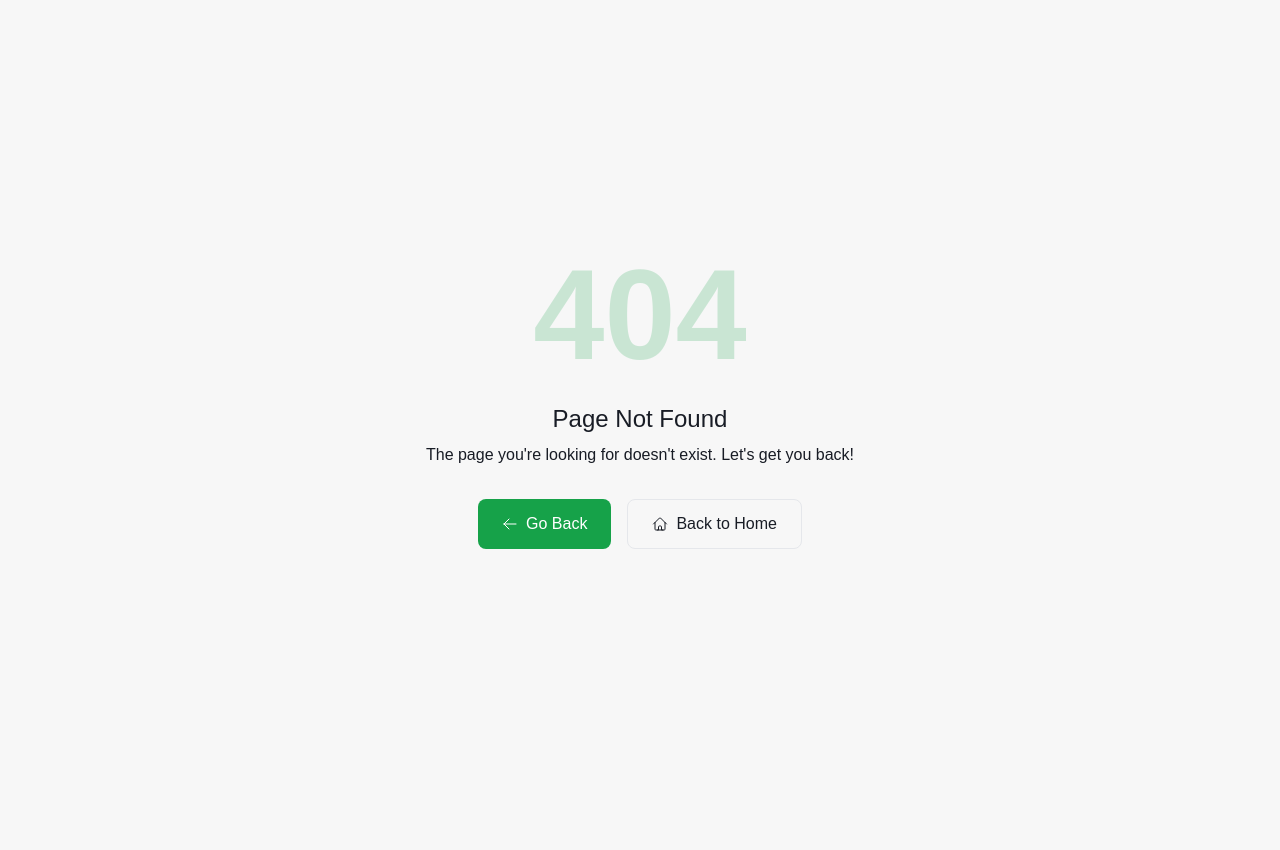
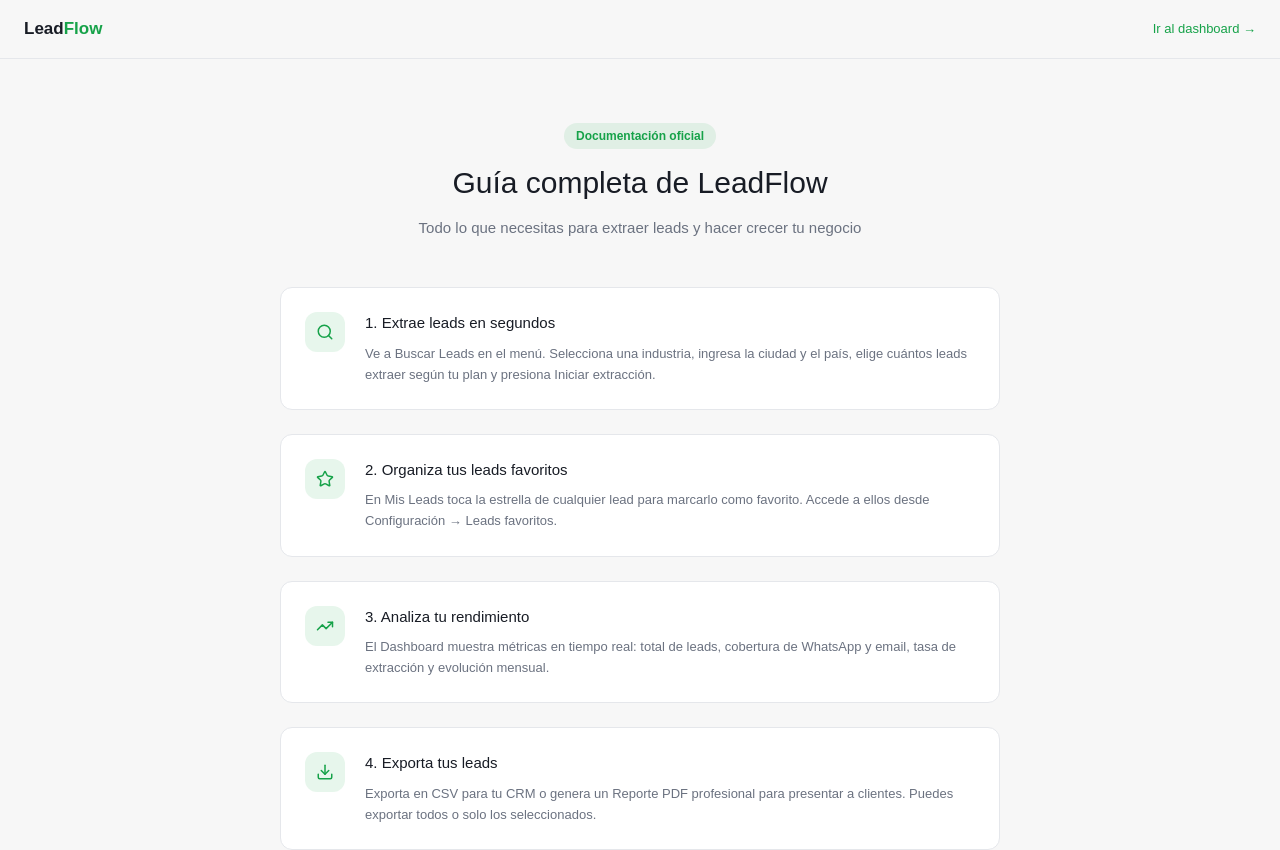
Before and after one commit to mileidisjohana196-gif/Appleadflow, a Next.js app: page /guide in a window 1280 px wide. Before the commit this address had no page. Shown: the top 850 px of the page. Before the commit the page ends 800 px from the top, so only its background shows below. Built offline with nearby package versions, Linux system fonts and the light colour scheme.

Commit message:
feat: guide, privacy pages and correct help links

```diff
--- /dev/null
+++ b/src/app/guide/page.tsx
@@ -0,0 +1,49 @@
+import React from 'react';
+import { Target, Star, TrendingUp, Award, Zap, Key, Download, Search } from 'lucide-react';
+
+export default function GuidePage() {
+  return (
+    <div className="min-h-screen bg-background">
+      <nav className="border-b border-border px-6 py-4 flex items-center justify-between">
+        <a href="/" className="font-bold text-[17px]">Lead<span className="text-primary">Flow</span></a>
+        <a href="/leads-dashboard" className="text-[13px] font-medium text-primary hover:underline">Ir al dashboard →</a>
+      </nav>
+      <div className="max-w-3xl mx-auto px-6 py-16">
+        <div className="text-center mb-12">
+          <span className="inline-block bg-primary/10 text-primary text-[12px] font-semibold px-3 py-1 rounded-full mb-4">Documentación oficial</span>
+          <h1 className="text-3xl font-800 text-foreground mb-4">Guía completa de LeadFlow</h1>
+          <p className="text-[15px] text-muted-foreground">Todo lo que necesitas para extraer leads y hacer crecer tu negocio</p>
+        </div>
+        <div className="space-y-6">
+          {[
+            { icon: Search,     title: '1. Extrae leads en segundos',             desc: 'Ve a Buscar Leads en el menú. Selecciona una industria, ingresa la ciudad y el país, elige cuántos leads extraer según tu plan y presiona Iniciar extracción.' },
+            { icon: Star,       title: '2. Organiza tus leads favoritos',          desc: 'En Mis Leads toca la estrella de cualquier lead para marcarlo como favorito. Accede a ellos desde Configuración → Leads favoritos.' },
+            { icon: TrendingUp, title: '3. Analiza tu rendimiento',                desc: 'El Dashboard muestra métricas en tiempo real: total de leads, cobertura de WhatsApp y email, tasa de extracción y evolución mensual.' },
+            { icon: Download,   title: '4. Exporta tus leads',                    desc: 'Exporta en CSV para tu CRM o genera un Reporte PDF profesional para presentar a clientes. Puedes exportar todos o solo los seleccionados.' },
+            { icon: Zap,        title: '5. Optimiza tu cuota',                    desc: 'Extrae por industrias específicas con alta demanda y ciudades concretas. Prioriza leads con WhatsApp disponible para mayor tasa de respuesta.' },
+            { icon: Key,        title: '6. API Access (Pro y Enterprise)',         desc: 'Genera tu API Key en Configuración → API Access. Usa el endpoint GET /api/leads con header Authorization: Bearer TU_API_KEY.' },
+            { icon: Award,      title: '7. Mejores prácticas para cerrar ventas', desc: 'Contacta leads dentro de las primeras 24 horas. Personaliza tu mensaje con el nombre del negocio y ciudad. Sé directo y ofrece valor inmediato.' },
+          ].map((item, i) => (
+            <div key={i} className="flex gap-5 p-6 border border-border rounded-xl bg-card">
+              <div className="w-10 h-10 rounded-xl bg-primary/10 flex items-center justify-center shrink-0">
+                <item.icon size={18} className="text-primary" />
+              </div>
+              <div>
+                <h3 className="text-[15px] font-700 text-foreground mb-2">{item.title}</h3>
+                <p className="text-[13px] text-muted-foreground leading-relaxed">{item.desc}</p>
+              </div>
+            </div>
+          ))}
+        </div>
+        <div className="mt-10 bg-green-50 border border-green-200 rounded-xl p-6 text-center">
+          <p className="text-[14px] font-700 text-green-800 mb-2">¿Tienes dudas?</p>
+          <p className="text-[13px] text-green-700 mb-4">Únete a nuestra comunidad de WhatsApp</p>
+          <a href="https://chat.whatsapp.com/Lrw99M0Qh6h3cje9zxh28N" target="_blank" rel="noopener noreferrer"
+            className="px-5 py-2.5 bg-green-500 text-white text-[13px] font-600 rounded-lg hover:bg-green-600 transition-colors inline-block">
+            Unirse a la comunidad 🌱
+          </a>
+        </div>
+      </div>
+    </div>
+  );
+}
--- /dev/null
+++ b/src/app/privacy/page.tsx
@@ -0,0 +1,32 @@
+import React from 'react';
+
+export default function PrivacyPage() {
+  return (
+    <div className="min-h-screen bg-background">
+      <nav className="border-b border-border px-6 py-4 flex items-center justify-between">
+        <a href="/" className="font-bold text-[17px]">Lead<span className="text-primary">Flow</span></a>
+        <a href="/leads-dashboard" className="text-[13px] font-medium text-primary hover:underline">Ir al dashboard →</a>
+      </nav>
+      <div className="max-w-3xl mx-auto px-6 py-16">
+        <h1 className="text-3xl font-800 text-foreground mb-2">Política de Privacidad</h1>
+        <p className="text-[13px] text-muted-foreground mb-10">Última actualización: Mayo 2026</p>
+        <div className="space-y-8 text-[14px] text-foreground leading-relaxed">
+          {[
+            { title: '1. Información que recopilamos', body: 'Recopilamos nombre, email y datos de uso al crear tu cuenta. Los pagos son procesados por Mercado Pago — no almacenamos datos de tarjetas.' },
+            { title: '2. Cómo usamos tu información', body: 'Usamos tu información para proveer el servicio, procesar pagos y enviarte notificaciones de tu cuenta. Nunca vendemos tu información a terceros.' },
+            { title: '3. Datos de leads extraídos', body: 'Los leads extraídos son datos públicos de Google Maps. Eres responsable del uso que hagas de estos datos y de cumplir las leyes de protección de datos de tu país.' },
+            { title: '4. Almacenamiento y seguridad', body: 'Tus datos se almacenan en Supabase con encriptación en reposo y en tránsito. La app se hospeda en Vercel con certificados SSL.' },
+            { title: '5. Tus derechos', body: 'Tienes derecho a acceder, corregir o eliminar tus datos personales. Escríbenos a soporte@appleadflow.vercel.app para ejercer estos derechos.' },
+            { title: '6. Cookies', body: 'Usamos únicamente cookies esenciales para mantener tu sesión activa. No usamos cookies de rastreo publicitario.' },
+            { title: '7. Contacto', body: 'Para consultas sobre privacidad: soporte@appleadflow.vercel.app' },
+          ].map((s, i) => (
+            <section key={i}>
+              <h2 className="text-[17px] font-700 mb-3">{s.title}</h2>
+              <p className="text-muted-foreground">{s.body}</p>
+            </section>
+          ))}
+        </div>
+      </div>
+    </div>
+  );
+}
```
